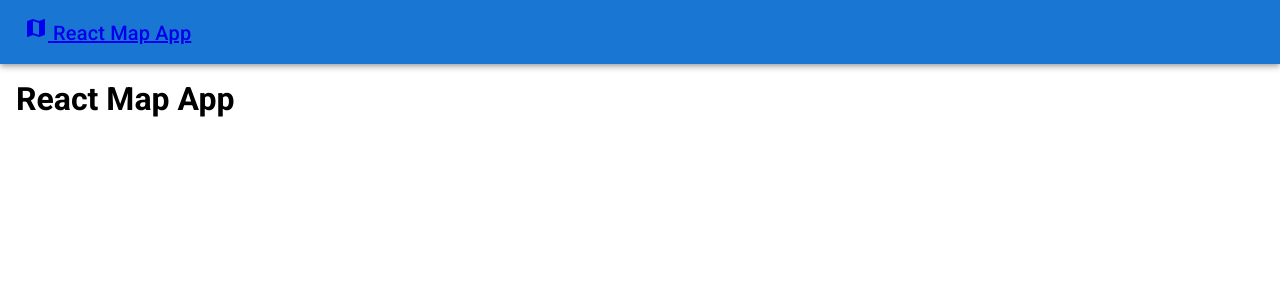
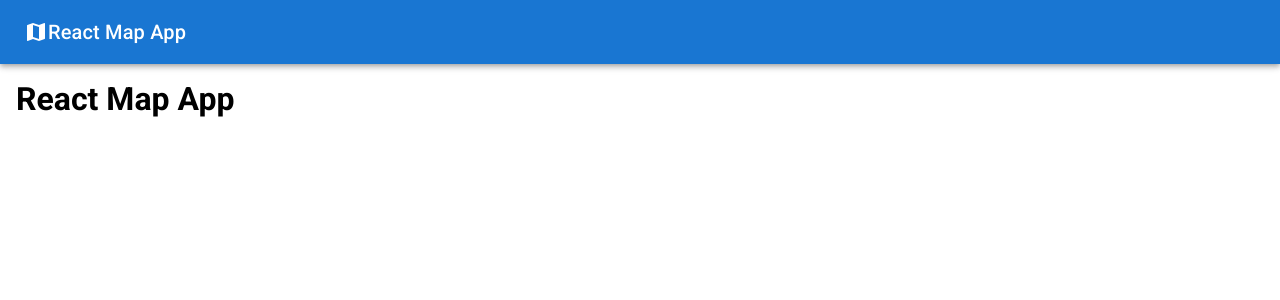
Before and after one commit to ThinkCodePlay/react-map-app, a React (Vite) app: page / in a window 1280 px wide. Shown: the top 300 px of the page. Built offline with nearby package versions, Linux system fonts and the light colour scheme.

Commit message:
Fix Header CSS

```diff
--- /dev/null
+++ b/src/layout/Layout.css
@@ -0,0 +1,9 @@
+.header-link,
+.header-link:visited,
+.header-link:hover,
+.header-link:focus{
+    color: inherit;
+    text-decoration: none;
+    display: flex;
+    align-items: center;
+}
--- a/src/layout/Layout.tsx
+++ b/src/layout/Layout.tsx
@@ -1,3 +1,4 @@
+import './Layout.css'
 import {AppBar, Toolbar, Typography, Box} from '@mui/material';
 import {Link} from 'react-router-dom';
 import MapIcon from '@mui/icons-material/Map';
@@ -7,14 +8,14 @@ interface LayoutProps {
   children: ReactNode;
 }
 
-const Layout = ({children} : LayoutProps) => {
+const Layout = ({children}: LayoutProps) => {
   return (
     <>
       <AppBar position="static">
         <Toolbar>
           <Typography variant="h6">
             <Box display="flex" alignItems="center">
-              <Link to="/">
+              <Link to="/" className="header-link">
                 <MapIcon/> React Map App
               </Link>
             </Box>
```
Also changed, not shown: 1 other file (tests, documents, lock files or other folders).
